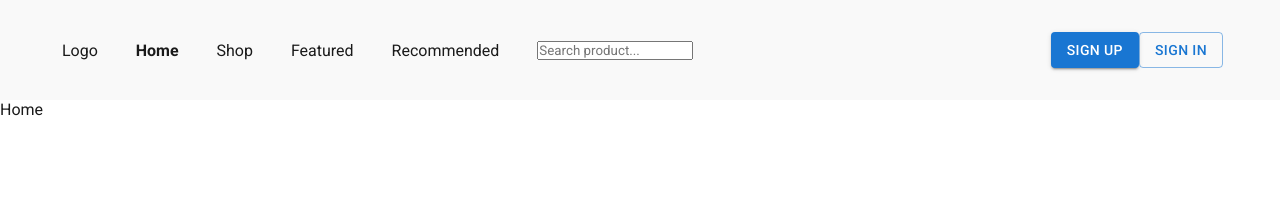
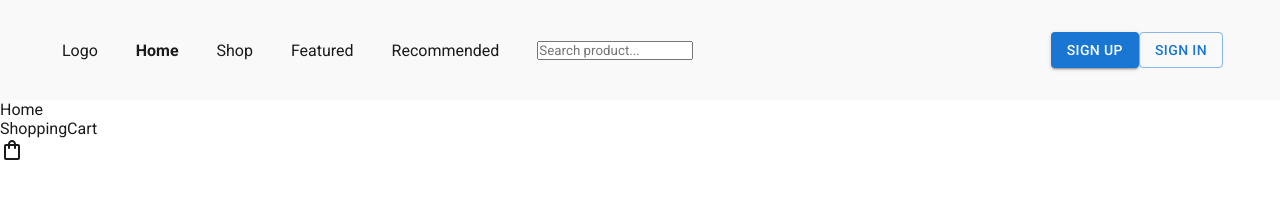
Before and after one commit to jesswang-dev/E-Commerce-Site, a React (Vite) app: page / in a window 1280 px wide. Shown: the top 212 px of the page. Built offline with nearby package versions, Linux system fonts and the light colour scheme.

Commit message:
added ShoppingCart Component, installed MUI/icons packages

```diff
--- a/package.json
+++ b/package.json
@@ -13,6 +13,7 @@
     "@emotion/react": "^11.11.1",
     "@emotion/styled": "^11.11.0",
     "@fontsource/roboto": "^5.0.8",
+    "@mui/icons-material": "^5.14.12",
     "@mui/material": "^5.14.12",
     "firebase": "^10.4.0",
     "react": "^18.2.0",
--- a/src/App.jsx
+++ b/src/App.jsx
@@ -1,5 +1,6 @@
 import { Outlet } from 'react-router-dom';
 import NavBar from './Components/NavBar';
+import ShoppingCart from './Components/ShoppingCart';
 
 function App() {
 
@@ -11,6 +12,7 @@ function App() {
       <div id="page">
         <Outlet />
       </div>
+      <ShoppingCart/>
     </>
   );
 }
--- /dev/null
+++ b/src/Components/ShoppingCart.jsx
@@ -0,0 +1,10 @@
+import ShoppingBagOutlinedIcon from "@mui/icons-material/ShoppingBagOutlined";
+
+export default function ShoppingCart() {
+  return (
+    <>
+      <div>ShoppingCart</div>
+      <ShoppingBagOutlinedIcon />
+    </>
+  );
+}
```
Also changed, not shown: 1 other file (tests, documents, lock files or other folders).
